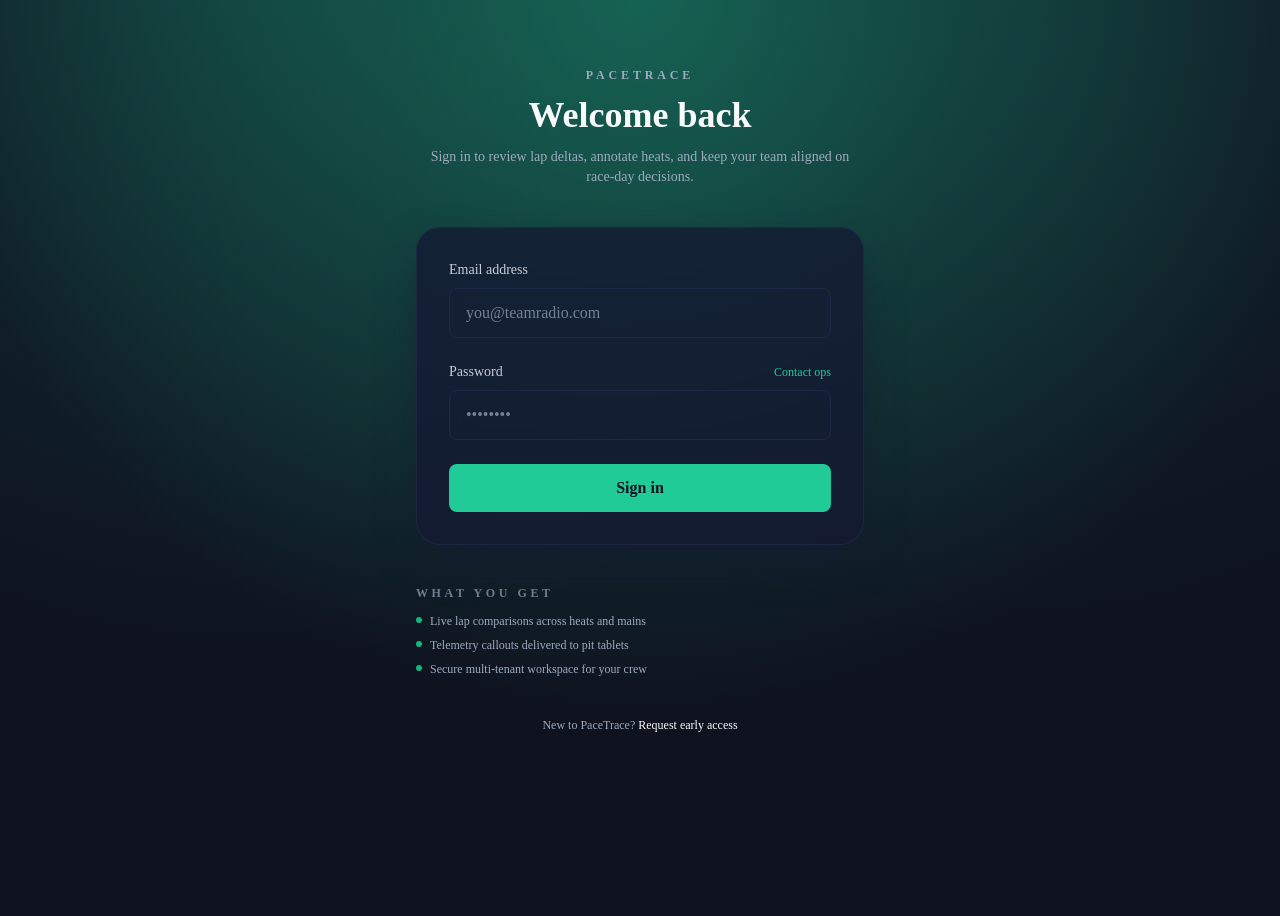
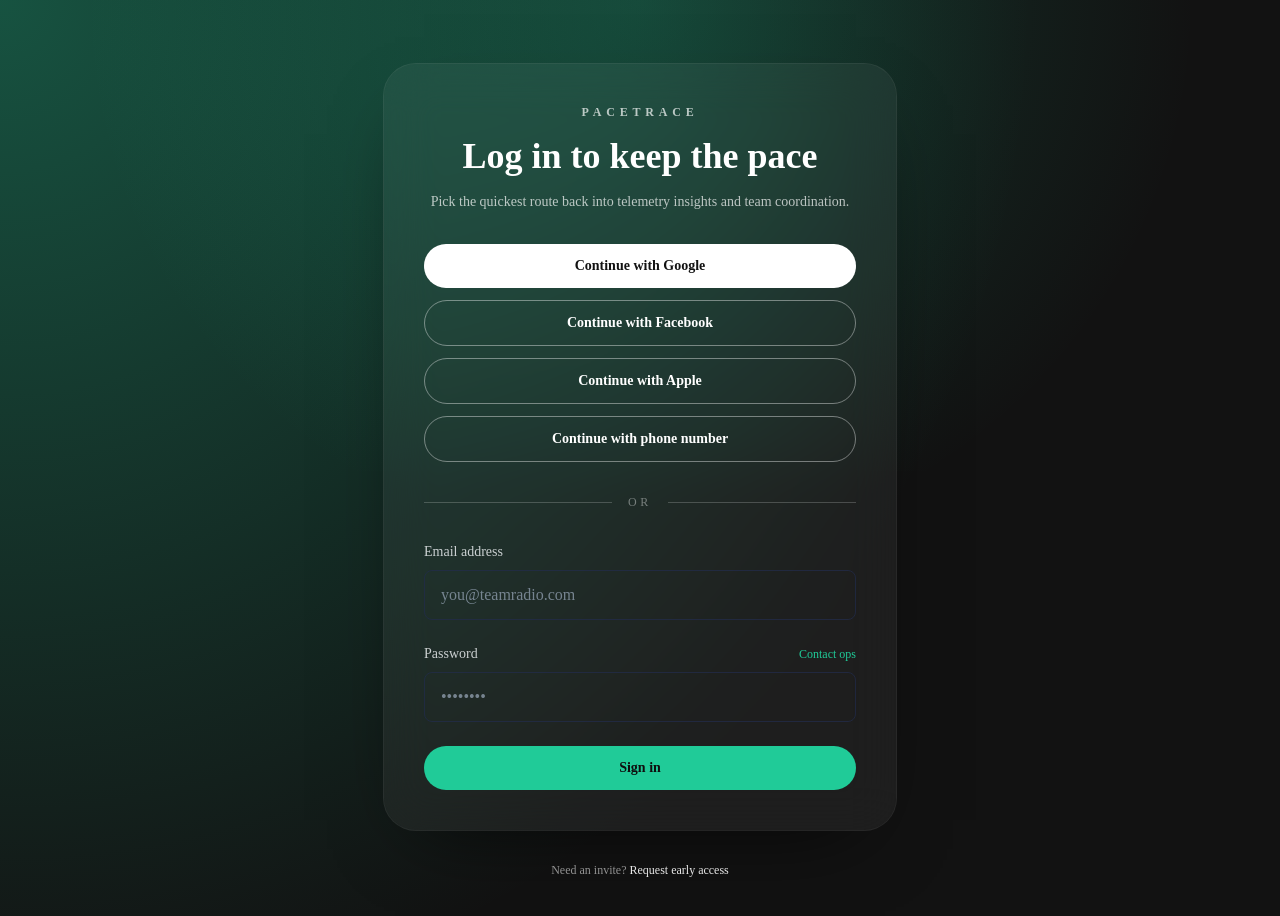
Before and after one commit to JaysonBrenton/PaceTrace, a Next.js app: page /login in a window 1280 px wide. Shown: the top 916 px of the page. Before the commit the page ends 800 px from the top, so only its background shows below. Built offline with nearby package versions, Linux system fonts and the light colour scheme.

Commit message:
Revamp login page to mirror Spotify experience

```diff
--- a/src/app/login/page.tsx
+++ b/src/app/login/page.tsx
@@ -10,47 +10,28 @@
 
 export default function LoginPage() {
   return (
-    <div className="relative isolate flex min-h-screen items-center justify-center px-4 py-16 sm:px-6">
+    <div className="relative isolate flex min-h-screen items-center justify-center overflow-hidden bg-[#121212] px-4 py-16 text-white sm:px-6">
       <div
         aria-hidden
-        className="pointer-events-none absolute inset-0 -z-10 bg-[radial-gradient(circle_at_top,hsla(var(--color-accent)/0.35),transparent_70%)]"
+        className="pointer-events-none absolute inset-0 -z-10 bg-[radial-gradient(circle_at_top_left,hsla(var(--color-accent)/0.35),transparent_65%)]"
       />
-      <div className="w-full max-w-md space-y-10">
-        <div className="space-y-3 text-center">
-          <p className="text-xs font-semibold uppercase tracking-[0.32em] text-muted-foreground">
-            PaceTrace
-          </p>
-          <h1 className="text-3xl font-semibold leading-tight sm:text-4xl">Welcome back</h1>
-          <p className="text-sm text-muted-foreground">
-            Sign in to review lap deltas, annotate heats, and keep your team aligned on race-day decisions.
-          </p>
-        </div>
+      <div className="absolute inset-x-0 top-0 -z-10 h-1/2 bg-[radial-gradient(circle_at_top,hsl(var(--color-accent)/0.2),transparent_70%)]" aria-hidden />
+      <div className="relative w-full max-w-lg">
+        <div className="space-y-8 rounded-[32px] bg-white/5 p-10 text-white shadow-[0_30px_80px_-40px_rgba(0,0,0,0.8)] ring-1 ring-white/10 backdrop-blur-xl">
+          <div className="space-y-4 text-center">
+            <p className="text-xs font-semibold uppercase tracking-[0.4em] text-white/70">PaceTrace</p>
+            <h1 className="text-3xl font-semibold leading-tight sm:text-4xl">Log in to keep the pace</h1>
+            <p className="text-sm text-white/70">
+              Pick the quickest route back into telemetry insights and team coordination.
+            </p>
+          </div>
 
-        <div className="rounded-3xl border border-border/60 bg-card/80 p-8 shadow-card backdrop-blur-xl">
           <LoginForm />
         </div>
 
-        <div className="mt-8 space-y-3 text-left text-xs text-muted-foreground">
-          <p className="font-semibold uppercase tracking-[0.3em] text-muted-foreground/70">What you get</p>
-          <ul className="space-y-2">
-            <li className="flex items-start gap-2">
-              <span className="mt-1 size-1.5 rounded-full bg-success" aria-hidden />
-              Live lap comparisons across heats and mains
-            </li>
-            <li className="flex items-start gap-2">
-              <span className="mt-1 size-1.5 rounded-full bg-success" aria-hidden />
-              Telemetry callouts delivered to pit tablets
-            </li>
-            <li className="flex items-start gap-2">
-              <span className="mt-1 size-1.5 rounded-full bg-success" aria-hidden />
-              Secure multi-tenant workspace for your crew
-            </li>
-          </ul>
-        </div>
-
-        <p className="text-center text-xs text-muted-foreground">
-          New to PaceTrace?{" "}
-          <Link className="font-medium text-foreground hover:text-accent" href="#">
+        <p className="mt-8 text-center text-xs text-white/60">
+          Need an invite?{" "}
+          <Link className="font-medium text-white transition hover:text-[hsl(var(--color-accent))]" href="#">
             Request early access
           </Link>
         </p>
--- a/src/app/login/sign-in-form.tsx
+++ b/src/app/login/sign-in-form.tsx
@@ -2,14 +2,27 @@
 
 import { useRouter } from "next/navigation";
 import { signIn } from "next-auth/react";
-import { useState, type FormEvent } from "react";
+import { Fragment, useState, type FormEvent } from "react";
 
 import { trackUiEvent } from "@/lib/telemetry";
 
 export function LoginForm() {
   const router = useRouter();
   const [isSubmitting, setIsSubmitting] = useState(false);
+  const [isProviderSubmitting, setIsProviderSubmitting] = useState<string | null>(null);
   const [error, setError] = useState<string | null>(null);
+
+  const handleProviderSignIn = async (provider: string) => {
+    setError(null);
+    setIsProviderSubmitting(provider);
+    trackUiEvent("auth.provider", { provider });
+
+    try {
+      await signIn(provider, { callbackUrl: "/dashboard" });
+    } finally {
+      setIsProviderSubmitting(null);
+    }
+  };
 
   const handleSubmit = async (event: FormEvent<HTMLFormElement>) => {
     event.preventDefault();
@@ -48,6 +61,52 @@
   };
 
   return (
+    <Fragment>
+      <div className="space-y-3">
+        <button
+          type="button"
+          className="inline-flex w-full items-center justify-center rounded-full bg-white px-6 py-3 text-sm font-semibold text-[#121212] transition hover:bg-white/90 focus-visible:outline-none focus-visible:ring-2 focus-visible:ring-white/70"
+          data-analytics-event="auth:provider:google"
+          disabled={Boolean(isProviderSubmitting)}
+          onClick={() => void handleProviderSignIn("google")}
+        >
+          {isProviderSubmitting === "google" ? "Connecting to Google…" : "Continue with Google"}
+        </button>
+        <button
+          type="button"
+          className="inline-flex w-full items-center justify-center rounded-full border border-white/40 bg-transparent px-6 py-3 text-sm font-semibold text-white transition hover:border-white hover:bg-white/10 focus-visible:outline-none focus-visible:ring-2 focus-visible:ring-white/70"
+          data-analytics-event="auth:provider:facebook"
+          disabled={Boolean(isProviderSubmitting)}
+          onClick={() => void handleProviderSignIn("facebook")}
+        >
+          {isProviderSubmitting === "facebook" ? "Connecting to Facebook…" : "Continue with Facebook"}
+        </button>
+        <button
+          type="button"
+          className="inline-flex w-full items-center justify-center rounded-full border border-white/40 bg-transparent px-6 py-3 text-sm font-semibold text-white transition hover:border-white hover:bg-white/10 focus-visible:outline-none focus-visible:ring-2 focus-visible:ring-white/70"
+          data-analytics-event="auth:provider:apple"
+          disabled={Boolean(isProviderSubmitting)}
+          onClick={() => void handleProviderSignIn("apple")}
+        >
+          {isProviderSubmitting === "apple" ? "Connecting to Apple…" : "Continue with Apple"}
+        </button>
+        <button
+          type="button"
+          className="inline-flex w-full items-center justify-center rounded-full border border-white/40 bg-transparent px-6 py-3 text-sm font-semibold text-white transition hover:border-white hover:bg-white/10 focus-visible:outline-none focus-visible:ring-2 focus-visible:ring-white/70"
+          data-analytics-event="auth:provider:phone"
+          disabled={Boolean(isProviderSubmitting)}
+          onClick={() => void handleProviderSignIn("phone")}
+        >
+          {isProviderSubmitting === "phone" ? "Texting your phone…" : "Continue with phone number"}
+        </button>
+      </div>
+
+      <div className="flex items-center gap-4 text-xs uppercase tracking-[0.3em] text-white/40">
+        <span className="h-px flex-1 bg-white/20" aria-hidden />
+        Or
+        <span className="h-px flex-1 bg-white/20" aria-hidden />
+      </div>
+
       <form className="space-y-6" method="post" data-analytics-event="auth:submit" onSubmit={handleSubmit}>
         <div className="grid gap-2 text-left">
           <label className="text-sm font-medium text-foreground/80" htmlFor="email">
@@ -84,11 +143,11 @@
 
         <button
           type="submit"
-        className="inline-flex w-full items-center justify-center rounded-lg bg-accent px-4 py-3 text-base font-semibold text-background transition hover:bg-[hsl(var(--color-accent-muted))] focus-visible:outline-none focus-visible:ring-2 focus-visible:ring-accent focus-visible:ring-offset-2 focus-visible:ring-offset-background disabled:cursor-not-allowed disabled:opacity-70"
+          className="inline-flex w-full items-center justify-center rounded-full bg-[hsl(var(--color-accent))] px-6 py-3 text-sm font-semibold text-[#0f0f0f] transition hover:bg-[hsl(var(--color-accent-muted))] focus-visible:outline-none focus-visible:ring-2 focus-visible:ring-white/70 disabled:cursor-not-allowed disabled:opacity-70"
           data-analytics-event="auth:submit:primary"
           disabled={isSubmitting}
         >
-        {isSubmitting ? "Signing in..." : "Sign in"}
+          {isSubmitting ? "Signing in…" : "Sign in"}
         </button>
         {error ? (
           <p className="text-sm font-medium text-destructive" role="alert">
@@ -96,5 +155,6 @@
           </p>
         ) : null}
       </form>
+    </Fragment>
   );
 }
```
Lines whose indentation alone changed are shown as unchanged.
